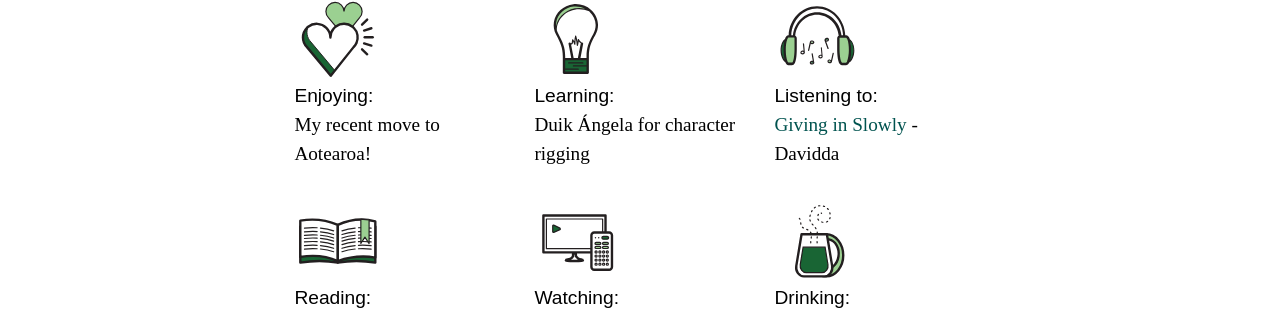
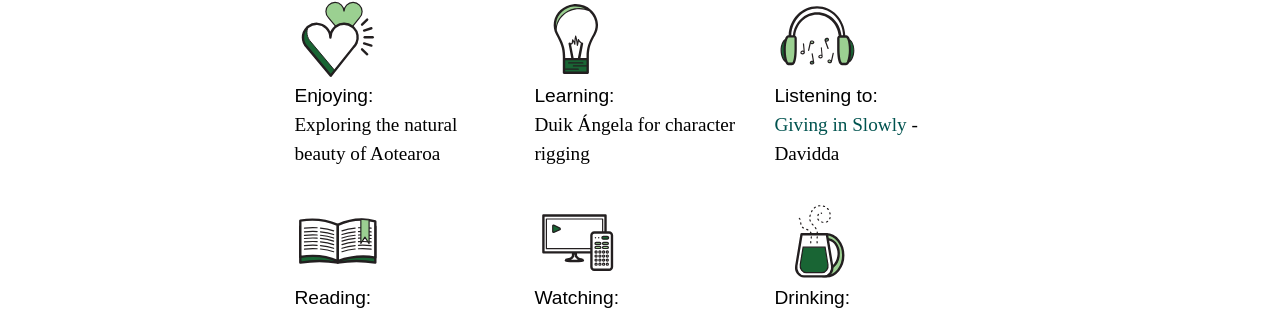
Before and after one commit to HannahDelaney/portfolio-site-2020, a Jekyll site: the page built from about.html, in a window 1280 px wide and 900 px high, scrolled down 1052 px. Shown: the part 246-556 px from the top of the window. Built offline with Jekyll 4.4.1, drawn with Linux system fonts in a browser that asks for light colours; some web fonts are replaced.

Commit message:
Update small bit of about me text

```diff
--- a/about.html
+++ b/about.html
@@ -24,7 +24,7 @@ display-img: /images/about-test.jpg
           <img class="icon category-icon" src="{{site.baseurl}}/images/i_enjoying.svg" alt="Icon of hearts">
         </div>
         <p class="f-second push-0">Enjoying:</p>
-        <p>My recent move to Aotearoa!</p>
+        <p>Exploring the natural beauty of Aotearoa</p>
       </div>
       <div class="unit xs-1-2 m-1-3 gutter-1-2">
         <div class="inline-block cat-icon-container">
```
